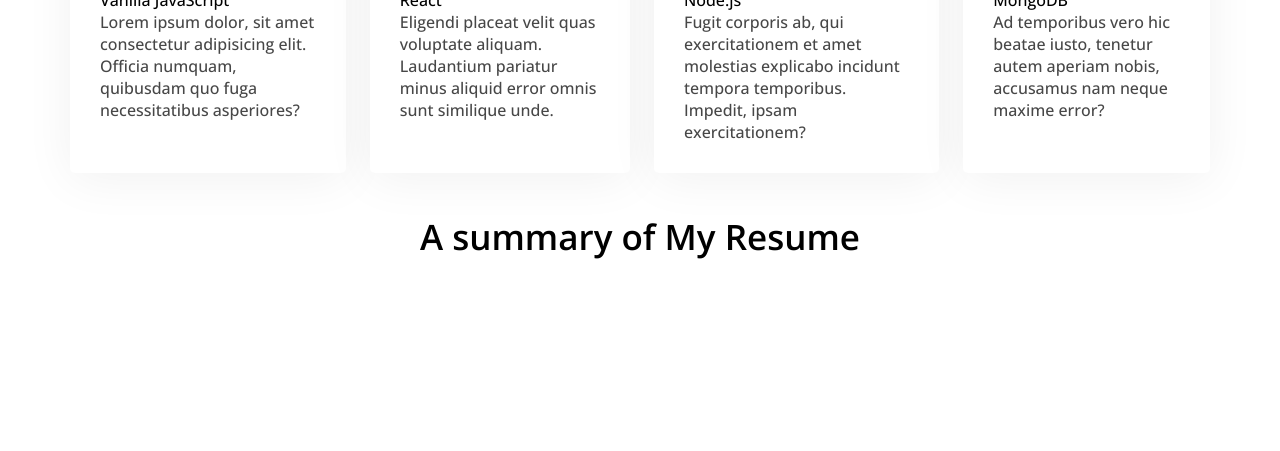
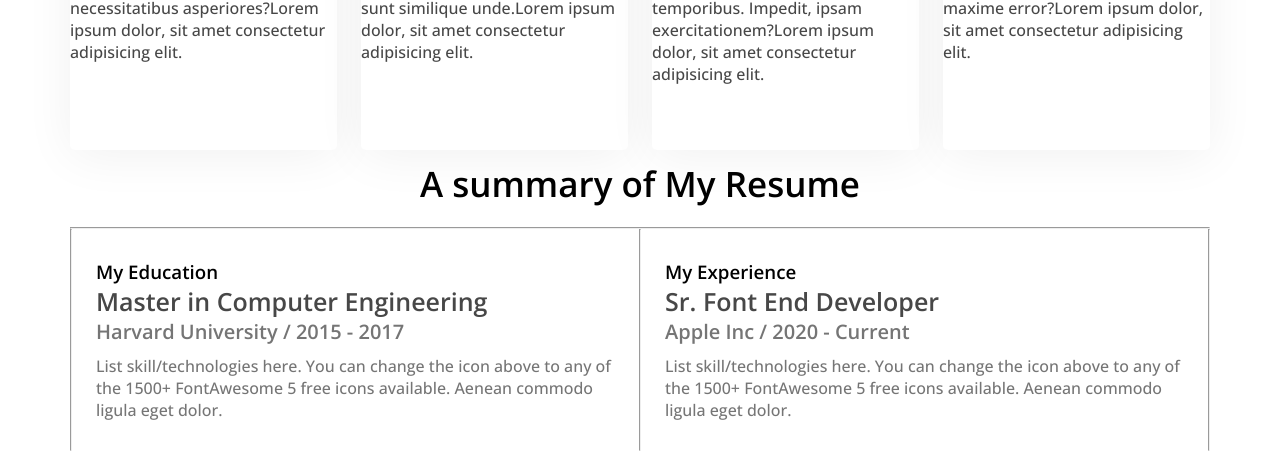
Before and after one commit to Z-M4N/developer-portfolio, a plain HTML site: page index.html in a window 1280 px wide. Shown: the part 1710-2161 px from the top of the page. Before the commit the page ends 1990 px from the top, so only its background shows below. Drawn offline with nearby package versions, Linux system fonts and the light colour scheme.

Commit message:
my resume

```diff
--- a/index.html
+++ b/index.html
@@ -24,7 +24,8 @@
             <div>
                 <h3 class="banner-sub-title">HI, I am</h3>
                 <h1 class="banner-title">Mary Hardy</h1>
-                <p class="banner-description">Shot what able could new see hold.Friendly as an betrayed formerly he.Morning vecause as to society behaved moments.</p>
+                <p class="banner-description">Shot what able cold new see hold.Friendly as an betrayed formerly he. Morning because as to society behaved moments.
+                vecause as to society behaved moments.</p>
                 <button class="btn-primary">Download CV</button>
             </div>
             <img src="/images/hardy.png" alt="image">
@@ -63,33 +64,51 @@
                 <div class="skill">
                     <img src="/images/icons/js.png" alt="">
                     <p class="skill-title">Vanilla JavaScript</p>
-                    <p class="skill-description">Lorem ipsum dolor, sit amet consectetur adipisicing elit. Officia numquam, quibusdam quo fuga necessitatibus asperiores?</p>
+                    <p class="skill-description">Lorem ipsum dolor, sit amet consectetur adipisicing elit. Officia numquam, quibusdam quo fuga necessitatibus asperiores?Lorem ipsum dolor, sit amet consectetur adipisicing elit. </p>
                 </div>
                 <div class="skill">
                     <img src="/images/icons/react.png" alt="">
                     <p class="skill-title">React</p>
-                    <p class="skill-description">Eligendi placeat velit quas voluptate aliquam. Laudantium pariatur minus aliquid error omnis sunt similique unde.</p>
+                    <p class="skill-description">Eligendi placeat velit quas voluptate aliquam. Laudantium pariatur minus aliquid error omnis sunt similique unde.Lorem ipsum dolor, sit amet consectetur adipisicing elit. </p>
                 </div>
                 <div class="skill">
                     <img src="/images/icons/nodejs.png" alt="">
                     <p class="skill-title">Node.js</p>
-                    <p class="skill-description">Fugit corporis ab, qui exercitationem et amet molestias explicabo incidunt tempora temporibus. Impedit, ipsam exercitationem?</p>
+                    <p class="skill-description">Fugit corporis ab, qui exercitationem et amet molestias explicabo incidunt tempora temporibus. Impedit, ipsam exercitationem?Lorem ipsum dolor, sit amet consectetur adipisicing elit. </p>
                 </div>
                 <div class="skill">
                     <img src="/images/icons/mongo.png" alt="">
                     <p class="skill-title">MongoDB</p>
-                    <p class="skill-description">Ad temporibus vero hic beatae iusto, tenetur autem aperiam nobis, accusamus nam neque maxime error?</p>
+                    <p class="skill-description">Ad temporibus vero hic beatae iusto, tenetur autem aperiam nobis, accusamus nam neque maxime error?Lorem ipsum dolor, sit amet consectetur adipisicing elit. </p>
                 </div>
             </div>
         </section>
           <!-- this is resume section -->
           <section class="resume">
             <h3 class="section-title">A summary of My Resume</h3>
-             <div class="resume-content">
-                <div>
+            <hr>
+                 <div class="resume-content">
+                    <hr>
+                <div class="resume-item">
+                   <h3 class="resume-title">My Education</h3>
+                   <h4 class="title">Master in Computer Engineering</h4>
+                   <h5 class="sub-title">Harvard University / 2015 - 2017</h5>
+                   <p class="description">List skill/technologies here. You can change the icon above
+                    to any of the 1500+ FontAwesome 5 free icons available. Aenean commodo ligula eget dolor.</p>
+                 </div>
+                 <hr>
 
-                </div>
-             </div>
+
+                 <div class="resume-item">
+                    <h3 class="resume-title"> My Experience</h3>
+                    <h4 class="title">Sr. Font End Developer</h4>
+                    <h5 class="sub-title">Apple Inc / 2020 - Current</h5>
+                    <p  class="description">List skill/technologies here. You can change the icon above
+                     to any of the 1500+ FontAwesome 5 free icons available. Aenean commodo ligula eget dolor.</p>
+                  </div>
+                 <hr>
+
+
           </section>
     </main>
 <!-- this is footer section -->
--- a/style/style.css
+++ b/style/style.css
@@ -122,17 +122,44 @@ main{
     background-color: #FFFF;
     box-shadow: 0px 6px 50px rgb(0,0,0,0.06);
     border-radius: 5px;
-    padding: 30px;
+    width: 267px;
+    height: 300px;
 }
 .section-title{
     font-weight:700;
     font-size: 35px;
-    margin-top: 40px;
+    margin-top: 10px;
     margin-bottom: 20px;
     text-align: center;
 }
 .skill-description{
     color: #474747;
+    margin-top: 10px;
+    margin-bottom: 20px;
 
 }
 /* resume styles */
+.resume-content{
+     display: flex;
+     gap: 24px;
+}
+.resume .title{
+     font-weight: 700px;
+     font-size: 25px;
+     color: #474747;
+}
+.resume .sub-title{
+      color: #757575;
+      font-weight: 600;
+      font-size: 20px;
+      margin-bottom: 10px;
+}
+.resume .description{
+    color: #757575;
+}
+.resume-item{
+    margin-top: 30px;
+    margin-bottom: 30px;
+
+
+}
```
